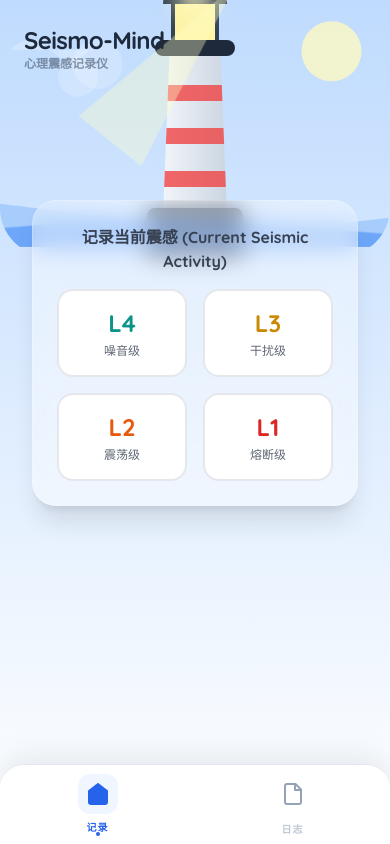
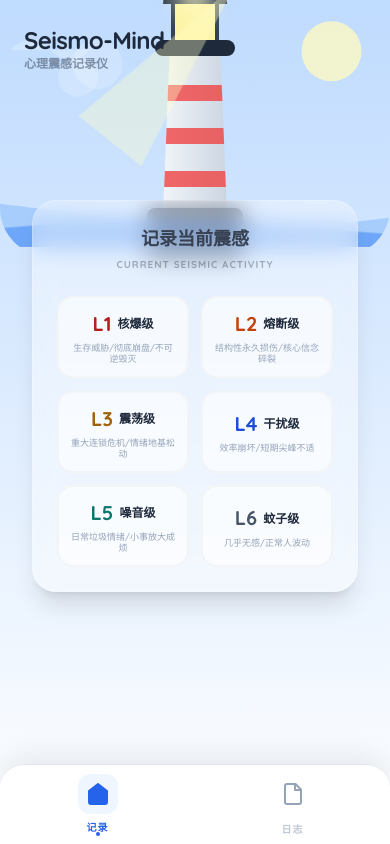
Before and after one commit to 18020733383/seismo-app, a React (Vite) app: page / in a window 390 px wide. Built offline with nearby package versions, Linux system fonts and the light colour scheme; no server answers.

Commit message:
feat: upgrade to 6-level seismic system with enhanced animations and metadata

```diff
--- a/App.tsx
+++ b/App.tsx
@@ -44,18 +44,18 @@ function App() {
     localStorage.setItem('seismo-logs', JSON.stringify(logs));
   }, [logs]);
 
-  // Handle visual Level 1 Alarm
+  // Handle visual Alarm Effects
   useEffect(() => {
-    // If it's Level 1, we might want to play a sound in a real app,
-    // but here we just ensure the visual state is consistent.
-    if (currentLevel === IntensityLevel.Level1) {
+    if (currentLevel === IntensityLevel.Level1 || currentLevel === IntensityLevel.Level2) {
         document.body.style.backgroundColor = '#1a0505';
+    } else if (currentLevel === IntensityLevel.Level3) {
+        document.body.style.backgroundColor = '#0f172a';
     } else {
-        document.body.style.backgroundColor = '#f0f4f8';
+        document.body.style.backgroundColor = '#f8fafc';
     }
 
     return () => {
-        document.body.style.backgroundColor = '#f0f4f8';
+        document.body.style.backgroundColor = '#f8fafc';
     }
   }, [currentLevel]);
 
--- a/components/ControlPanel.tsx
+++ b/components/ControlPanel.tsx
@@ -7,12 +7,21 @@ interface ControlPanelProps {
 }
 
 export const ControlPanel: React.FC<ControlPanelProps> = ({ onSelectLevel, selectedLevel }) => {
+  const levels = [
+    IntensityLevel.Level1, IntensityLevel.Level2,
+    IntensityLevel.Level3, IntensityLevel.Level4,
+    IntensityLevel.Level5, IntensityLevel.Level6
+  ];
+
   return (
     <div className="w-full max-w-md mx-auto p-4 z-30 relative -mt-8">
       <div className="glass-panel rounded-3xl p-6 shadow-xl">
-        <h2 className="text-center text-gray-700 font-bold mb-4">记录当前震感 (Current Seismic Activity)</h2>
-        <div className="grid grid-cols-2 gap-4">
-          {[IntensityLevel.Level4, IntensityLevel.Level3, IntensityLevel.Level2, IntensityLevel.Level1].map((level) => {
+        <h2 className="text-center text-gray-700 font-bold mb-6 flex flex-col items-center">
+          <span className="text-lg">记录当前震感</span>
+          <span className="text-[10px] opacity-40 uppercase tracking-widest mt-1">Current Seismic Activity</span>
+        </h2>
+        <div className="grid grid-cols-2 gap-3">
+          {levels.map((level) => {
             const config = LevelConfig[level];
             const isSelected = selectedLevel === level;
 
@@ -21,16 +30,23 @@ export const ControlPanel: React.FC<ControlPanelProps> = ({ onSelectLevel, selec
                 key={level}
                 onClick={() => onSelectLevel(level)}
                 className={`
-                  relative overflow-hidden group p-4 rounded-2xl border-2 transition-all duration-300 transform
-                  ${isSelected ? `scale-105 ${config.borderColor} ${config.color} text-white` : `bg-white border-gray-200 text-gray-600 hover:border-gray-300`}
-                  ${level === IntensityLevel.Level1 ? 'hover:animate-shake' : ''}
+                  relative overflow-hidden group p-3 rounded-2xl border-2 transition-all duration-300 transform
+                  ${isSelected ? `scale-105 ${config.borderColor} ${config.color} text-white` : `bg-white/60 border-gray-100 text-gray-600 hover:border-gray-200`}
+                  ${level === IntensityLevel.Level1 ? 'hover:animate-shake-extreme' : level === IntensityLevel.Level2 ? 'hover:animate-shake' : ''}
                 `}
               >
                 <div className="flex flex-col items-center z-10 relative">
-                  <span className={`text-2xl font-black mb-1 ${isSelected ? 'text-white' : config.textColor}`}>
-                    L{level}
+                  <div className="flex items-center gap-1.5 mb-1">
+                    <span className={`text-xl font-black ${isSelected ? 'text-white' : config.textColor}`}>
+                      L{level}
+                    </span>
+                    <span className={`text-xs font-bold ${isSelected ? 'text-white/90' : 'text-slate-800'}`}>
+                      {config.alertName}
+                    </span>
+                  </div>
+                  <span className={`text-[9px] leading-tight text-center font-medium ${isSelected ? 'text-white/80' : 'text-slate-400'}`}>
+                    {config.coreDefinition}
                   </span>
-                  <span className="text-xs font-medium opacity-90">{config.label.split(':')[1]}</span>
                 </div>
 
                 {/* Hover Effect */}
--- a/components/Lighthouse.tsx
+++ b/components/Lighthouse.tsx
@@ -7,26 +7,34 @@ interface LighthouseProps {
 
 export const Lighthouse: React.FC<LighthouseProps> = ({ level }) => {
   // Determine animation states based on level
-  const isShaking = level === IntensityLevel.Level1 || level === IntensityLevel.Level2;
-  const isStormy = level === IntensityLevel.Level1 || level === IntensityLevel.Level2;
+  const isExtremeShaking = level === IntensityLevel.Level1;
+  const isShaking = level === IntensityLevel.Level2 || level === IntensityLevel.Level3;
+  const isMildShaking = level === IntensityLevel.Level4;
+  const isStormy = level === IntensityLevel.Level1 || level === IntensityLevel.Level2 || level === IntensityLevel.Level3;
+
   const skyColor = level === IntensityLevel.Level1
-    ? 'fill-red-900'
+    ? 'fill-red-950'
     : level === IntensityLevel.Level2
-      ? 'fill-gray-800'
-      : 'fill-transparent'; // Default handled by parent background
+      ? 'fill-gray-900'
+      : level === IntensityLevel.Level3
+        ? 'fill-slate-800'
+        : 'fill-transparent';
 
   const beamColor = level === IntensityLevel.Level1
-    ? 'rgba(255, 0, 0, 0.6)'
-    : 'rgba(255, 255, 200, 0.5)';
+    ? 'rgba(255, 0, 0, 0.8)'
+    : level === IntensityLevel.Level2
+      ? 'rgba(255, 100, 0, 0.6)'
+      : 'rgba(255, 255, 200, 0.5)';
 
   return (
-    <div className={`relative w-full h-64 md:h-80 transition-all duration-700 overflow-hidden rounded-b-[3rem] ${isShaking ? 'animate-shake' : ''}`}>
+    <div className={`relative w-full h-64 md:h-80 transition-all duration-700 overflow-hidden rounded-b-[3rem]
+      ${isExtremeShaking ? 'animate-shake-extreme' : isShaking ? 'animate-shake' : isMildShaking ? 'animate-shake-mild' : ''}`}>
        {/* Sky/Atmosphere Layer */}
        <svg className="absolute inset-0 w-full h-full" preserveAspectRatio="none">
          <rect width="100%" height="100%" className={`transition-colors duration-1000 ${skyColor}`} />
 
          {/* Moon / Sun */}
-         <circle cx="85%" cy="20%" r="30" className={`transition-all duration-1000 ${level === IntensityLevel.Level1 ? 'fill-red-600' : 'fill-yellow-100 opacity-80'}`} />
+         <circle cx="85%" cy="20%" r="30" className={`transition-all duration-1000 ${level === IntensityLevel.Level1 ? 'fill-red-600 blur-sm' : 'fill-yellow-100 opacity-80'}`} />
 
          {/* Clouds */}
          <g className={`transition-transform duration-[10s] ${isStormy ? 'translate-x-10' : 'translate-x-0'}`}>
--- a/index.html
+++ b/index.html
@@ -29,6 +29,38 @@
 
       .animate-shake {
         animation: shake 0.5s;
+        animation-iteration-count: infinite;
+      }
+
+      @keyframes shake-extreme {
+        0% { transform: translate(2px, 2px) rotate(0deg); }
+        10% { transform: translate(-2px, -4px) rotate(-2deg); }
+        20% { transform: translate(-6px, 0px) rotate(2deg); }
+        30% { transform: translate(6px, 4px) rotate(0deg); }
+        40% { transform: translate(2px, -2px) rotate(2deg); }
+        50% { transform: translate(-2px, 4px) rotate(-2deg); }
+        60% { transform: translate(-6px, 2px) rotate(0deg); }
+        70% { transform: translate(6px, 2px) rotate(-2deg); }
+        80% { transform: translate(-2px, -2px) rotate(2deg); }
+        90% { transform: translate(2px, 4px) rotate(0deg); }
+        100% { transform: translate(2px, -4px) rotate(-2deg); }
+      }
+
+      .animate-shake-extreme {
+        animation: shake-extreme 0.2s;
+        animation-iteration-count: infinite;
+      }
+
+      @keyframes shake-mild {
+        0% { transform: translate(0.5px, 0.5px) rotate(0deg); }
+        25% { transform: translate(-0.5px, -0.5px) rotate(-0.2deg); }
+        50% { transform: translate(-1px, 0px) rotate(0.2deg); }
+        75% { transform: translate(1px, 0.5px) rotate(0deg); }
+        100% { transform: translate(0.5px, -0.5px) rotate(-0.2deg); }
+      }
+
+      .animate-shake-mild {
+        animation: shake-mild 1s;
         animation-iteration-count: infinite;
       }
 
--- a/types.ts
+++ b/types.ts
@@ -1,8 +1,10 @@
 export enum IntensityLevel {
-  Level1 = 1, // 熔断级 - Meltdown
-  Level2 = 2, // 震荡级 - Shock
-  Level3 = 3, // 干扰级 - Interference
-  Level4 = 4, // 噪音级 - Noise
+  Level1 = 1, // 核爆级
+  Level2 = 2, // 熔断级
+  Level3 = 3, // 震荡级
+  Level4 = 4, // 干扰级
+  Level5 = 5, // 噪音级
+  Level6 = 6, // 蚊子级
 }
 
 export interface SeismicLog {
@@ -13,41 +15,90 @@ export interface SeismicLog {
   timestamp: number;
 }
 
-export const LevelConfig = {
+export interface LevelMetadata {
+  label: string;
+  alertName: string;
+  coreDefinition: string;
+  sensoryDescription: string;
+  visualRef: string;
+  color: string;
+  textColor: string;
+  borderColor: string;
+  shadow: string;
+  bgGradient: string;
+}
+
+export const LevelConfig: Record<IntensityLevel, LevelMetadata> = {
   [IntensityLevel.Level1]: {
-    label: "Level 1: 熔断级",
-    description: "生存威胁 / 彻底崩溃",
-    color: "bg-red-500",
-    textColor: "text-red-600",
-    borderColor: "border-red-500",
-    shadow: "shadow-red-500/50",
-    bgGradient: "from-red-900 to-black",
+    label: "Level 1",
+    alertName: "核爆级",
+    coreDefinition: "生存威胁/彻底崩盘/不可逆毁灭",
+    sensoryDescription: "世界末日感拉满，心脏像被锤子砸碎，随时当场暴毙或自爆",
+    visualRef: "你这时候已经不是人了，是行尸",
+    color: "bg-red-600",
+    textColor: "text-red-700",
+    borderColor: "border-red-600",
+    shadow: "shadow-red-600/50",
+    bgGradient: "from-red-950 via-red-900 to-black",
   },
   [IntensityLevel.Level2]: {
-    label: "Level 2: 震荡级",
-    description: "结构性危机 / 极度焦虑",
-    color: "bg-orange-500",
-    textColor: "text-orange-600",
-    borderColor: "border-orange-500",
-    shadow: "shadow-orange-500/50",
-    bgGradient: "from-orange-700 to-gray-900",
+    label: "Level 2",
+    alertName: "熔断级",
+    coreDefinition: "结构性永久损伤/核心信念碎裂",
+    sensoryDescription: "活着就是耻辱，自我价值归零，反刍到想死但又不敢死",
+    visualRef: "盯着天花板灵魂出窍的虚无脸",
+    color: "bg-orange-600",
+    textColor: "text-orange-700",
+    borderColor: "border-orange-600",
+    shadow: "shadow-orange-600/50",
+    bgGradient: "from-orange-900 via-gray-900 to-black",
   },
   [IntensityLevel.Level3]: {
-    label: "Level 3: 干扰级",
-    description: "效率受阻 / 心烦意乱",
-    color: "bg-yellow-400",
-    textColor: "text-yellow-600",
-    borderColor: "border-yellow-400",
-    shadow: "shadow-yellow-400/50",
-    bgGradient: "from-yellow-200 to-blue-300",
+    label: "Level 3",
+    alertName: "震荡级",
+    coreDefinition: "重大连锁危机/情绪地基松动",
+    sensoryDescription: "年龄焦虑/proposal无头绪/父母催命，脑子转圈圈想砸东西",
+    visualRef: "刷到别人高光后瞬间想死的表情",
+    color: "bg-yellow-500",
+    textColor: "text-yellow-700",
+    borderColor: "border-yellow-500",
+    shadow: "shadow-yellow-500/50",
+    bgGradient: "from-yellow-700 via-slate-800 to-slate-900",
   },
   [IntensityLevel.Level4]: {
-    label: "Level 4: 噪音级",
-    description: "情绪垃圾 / 轻微不适",
-    color: "bg-teal-400",
-    textColor: "text-teal-600",
-    borderColor: "border-teal-400",
-    shadow: "shadow-teal-400/50",
-    bgGradient: "from-blue-200 to-cyan-100",
+    label: "Level 4",
+    alertName: "干扰级",
+    coreDefinition: "效率崩坏/短期尖峰不适",
+    sensoryDescription: "明天组会要死了、心率140+、手抖拿不住手机",
+    visualRef: "丧尸模式硬撑的社畜鬼样",
+    color: "bg-blue-500",
+    textColor: "text-blue-700",
+    borderColor: "border-blue-500",
+    shadow: "shadow-blue-500/50",
+    bgGradient: "from-blue-400 via-slate-100 to-white",
+  },
+  [IntensityLevel.Level5]: {
+    label: "Level 5",
+    alertName: "噪音级",
+    coreDefinition: "日常垃圾情绪/小事放大成烦",
+    sensoryDescription: "作业有点烦、外卖洒了、被人阴阳怪气",
+    visualRef: "抠手咬指甲的小崩溃",
+    color: "bg-teal-500",
+    textColor: "text-teal-700",
+    borderColor: "border-teal-500",
+    shadow: "shadow-teal-500/50",
+    bgGradient: "from-teal-100 via-slate-50 to-white",
+  },
+  [IntensityLevel.Level6]: {
+    label: "Level 6",
+    alertName: "蚊子级",
+    coreDefinition: "几乎无感/正常人波动",
+    sensoryDescription: "刷到个沙雕视频笑了两秒就过去了",
+    visualRef: "还能正常苟活的普通人脸",
+    color: "bg-slate-400",
+    textColor: "text-slate-600",
+    borderColor: "border-slate-400",
+    shadow: "shadow-slate-400/50",
+    bgGradient: "from-slate-200 to-white",
   },
 };
```
Also changed, not shown: components/EarthquakeLogInput.tsx (+25 -7 lines), components/HistoryList.tsx (+15 -5 lines).
